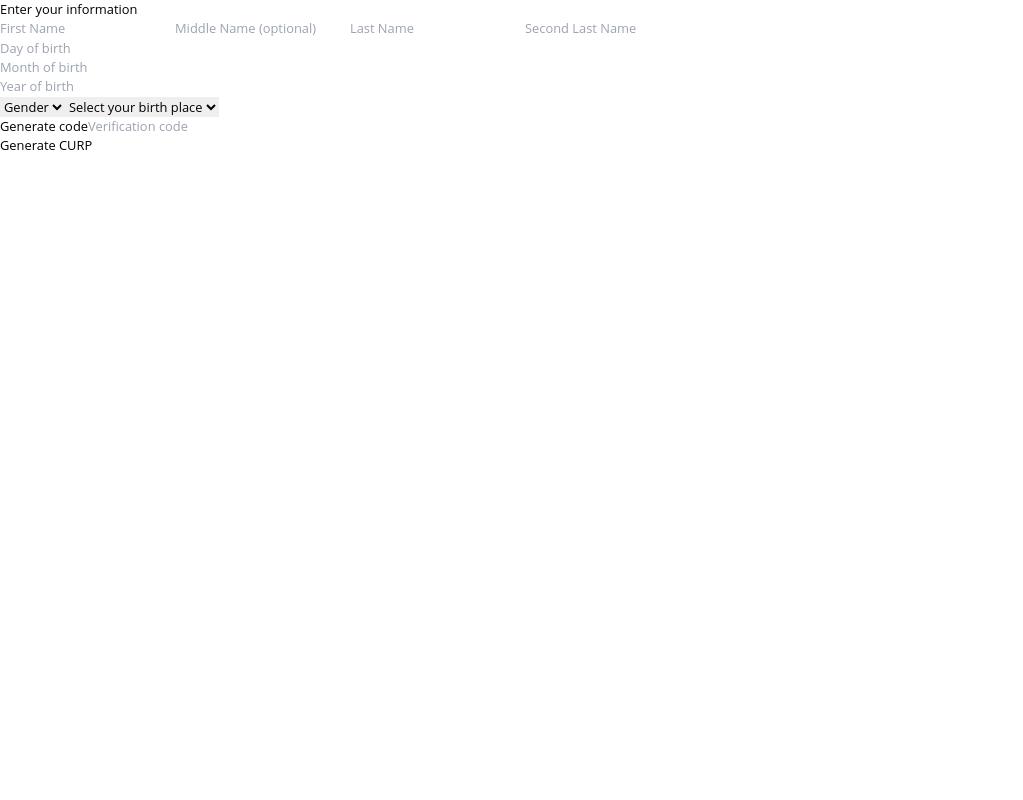
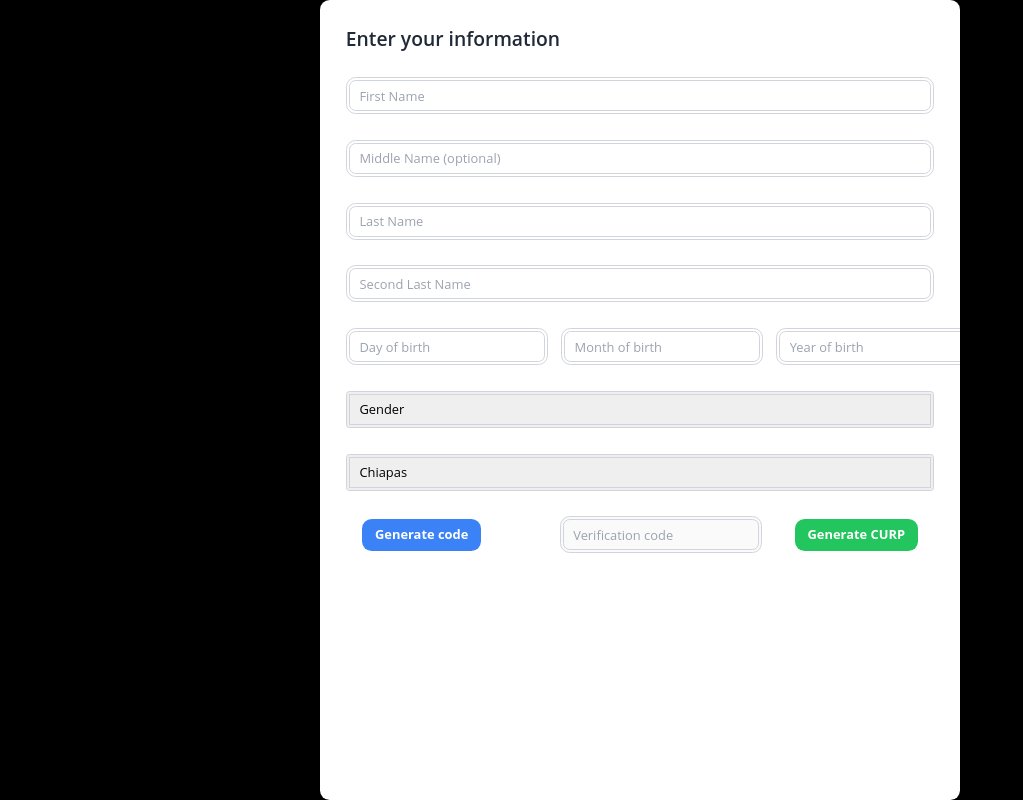
Before and after one commit to DarinelGuillen/Lenguajes, a React (Vite) app: page /CURP in a window 1280 px wide. Shown: the whole page, without its empty margins (0-1023 px from the left). Built offline with nearby package versions, Linux system fonts and the light colour scheme.

Commit message:
[update] CURP GENERATOR DONE

```diff
--- a/package.json
+++ b/package.json
@@ -15,6 +15,7 @@
     "autoprefixer": "^10.4.17",
     "react": "^18.2.0",
     "react-dom": "^18.2.0",
+    "react-qr-code": "^2.0.12",
     "react-router-dom": "^6.19.0",
     "xlsx": "^0.18.5"
   },
--- a/src/assets/css/index.css
+++ b/src/assets/css/index.css
@@ -13,7 +13,8 @@
 * {
     margin: 0;
     box-sizing: border-box;
-}
+    padding: 0;
+  }
 
 html {
     background-color: #ffffff;
--- a/src/pages/CURP.jsx
+++ b/src/pages/CURP.jsx
@@ -1,10 +1,7 @@
 import React, { useState } from 'react';
-import QRCode from "react-qr-code";
 import '../assets/css/CURP.css'
 
-
 function CURP() {
-  const [verificationCode, setVerificationCode] = useState('');
   const [randomCode, setRandomCode] = useState('');
   const [firstName, setFirstName] = useState('');
   const [middleName, setMiddleName] = useState('');
@@ -14,8 +11,10 @@ function CURP() {
   const [month, setMonth] = useState('');
   const [year, setYear] = useState('');
   const [gender, setGender] = useState('');
-  const [birthPlace, setBirthPlace] = useState('');
+  const [birthPlace, setBirthPlace] = useState('CS'); // Default birth place set to Chiapas
   const [generatedCURP, setGeneratedCURP] = useState('');
+  const [verificationCode, setVerificationCode] = useState('');
+
 
   function generateRandomCode() {
     return Math.floor(10 + Math.random() * 90);
@@ -47,11 +46,17 @@ function CURP() {
 
   const handleSubmit = (event) => {
     event.preventDefault();
+    console.log("🚀 ~ handleSubmit ~ handleSubmit:")
+    if (!verificationCode) { // Verifica si verificationCode es undefined, null, o una cadena vacía ('')
+      if (verificationCode === '') {
+        alert('El código de verificación no existe. Por favor, ingresa el código.\n faltan datos');
+      } else {
+        alert('No se ha generado ningún código de verificación. Por favor, genera el código antes de continuar.');
+      }
+    } else {
+      console.log('Todo bien, código generado.');
 
-    if (verification !== randomCode.toString()) {
-      alert('Incorrect verification code.');
-      return;
-    }
+
 
     if (!firstName || !lastName || !day || !month || !year || !gender || !birthPlace) {
       alert('Please complete all required fields.');
@@ -65,6 +70,7 @@ function CURP() {
 
     const curp = generateCURP();
     setGeneratedCURP(curp);
+    }
   };
 
   const getSecondVowel = (surname) => {
@@ -108,16 +114,6 @@ function CURP() {
     return 'X';
   };
 
-  function downloadFile(curp) {
-    const element = document.createElement("a");
-    const file = new Blob([curp], { type: "text/plain" });
-    element.href = URL.createObjectURL(file);
-    element.download = "curp.txt";
-    document.body.appendChild(element);
-    element.click();
-    document.body.removeChild(element);
-  }
-
   const generateCURP = () => {
     let firstNameToGenerate = firstName.toUpperCase();
     if (firstNameToGenerate === 'MARIA' || firstNameToGenerate === 'JOSE') {
@@ -141,124 +137,95 @@ function CURP() {
 
   return (
     <>
-      <div className='container'>
-        <div className='containerform'>
-          <form className="form" onSubmit={handleSubmit}>
-            <div>
-              <p className="title">Enter your information</p>
-              <label>
-                <input className="input" type="text" placeholder="First Name" required="" value={firstName} onChange={(e) => setFirstName(e.target.value)} />
+      <div className={`bg-black h-screen w-100vw  ${generatedCURP ? 'flex justify-between' : 'flex justify-center'} `}>
+        <div className={`bg-white shadow-xl rounded-xl overflow-hidden w-1/2`}>
+          <form className="p-8 " onSubmit={handleSubmit}>
+            <p className="text-2xl font-semibold text-gray-800 mb-8">Enter your information</p>
+            <label className="block mb-8">
+              <input className="appearance-none border-double border-4 border-gray-300 rounded-xl w-full py-2 px-3 text-black leading-tight focus:outline-none focus:shadow-outline" type="text" placeholder="First Name" required value={firstName} onChange={(e) => setFirstName(e.target.value)} />
+            </label>
+            <label className="block mb-8">
+              <input className="appearance-none border-double border-4 border-gray-300 rounded-xl w-full py-2 px-3 text-black leading-tight focus:outline-none focus:shadow-outline" type="text" placeholder="Middle Name (optional)" value={middleName} onChange={(e) => setMiddleName(e.target.value)} />
+            </label>
+            <label className="block mb-8">
+              <input className="appearance-none border-double border-4 border-gray-300 rounded-xl w-full py-2 px-3 text-black leading-tight focus:outline-none focus:shadow-outline" type="text" placeholder="Last Name" required value={lastName} onChange={(e) => setLastName(e.target.value)} />
+            </label>
+            <label className="block mb-8">
+              <input className="appearance-none border-double border-4 border-gray-300 rounded-xl w-full py-2 px-3 text-black leading-tight focus:outline-none focus:shadow-outline" type="text" placeholder="Second Last Name" required value={secondLastName} onChange={(e) => setSecondLastName(e.target.value)} />
+            </label>
+            <div className="flex gap-4 mb-8">
+              <label className="flex-1">
+                <input className="appearance-none border-double border-4 border-gray-300 rounded-xl py-2 px-3 text-black leading-tight focus:outline-none focus:shadow-outline" type="number" placeholder="Day of birth" maxLength="2" required value={day} onChange={handleDayChange} />
               </label>
-              <label>
-                <input className="input" type="text" placeholder="Middle Name (optional)" value={middleName} onChange={(e) => setMiddleName(e.target.value)} />
+              <label className="flex-1">
+                <input className="appearance-none border-double border-4 border-gray-300 rounded-xl py-2 px-3 text-black leading-tight focus:outline-none focus:shadow-outline" type="number" placeholder="Month of birth" maxLength="2" required value={month} onChange={handleMonthChange} />
               </label>
-              <label>
-                <input className="input" type="text" placeholder="Last Name" required="" value={lastName} onChange={(e) => setLastName(e.target.value)} />
-              </label>
-              <label>
-                <input className="input" type="text" placeholder="Second Last Name" required="" value={secondLastName} onChange={(e) => setSecondLastName(e.target.value)} />
+              <label className="flex-1">
+                <input className="appearance-none border-double border-4 border-gray-300 rounded-xl py-2 px-3 text-black leading-tight focus:outline-none focus:shadow-outline" type="number" placeholder="Year of birth" maxLength="4" required value={year} onChange={handleYearChange} />
               </label>
             </div>
-            <div className="flexdate">
-              <div>
-                <label>
-                  <input className="input" type="number" placeholder="Day of birth" maxLength="2" required="" value={day} onChange={handleDayChange} />
-                </label>
-              </div>
-              <div>
-                <label>
-                  <input className="input" type="number" placeholder="Month of birth" maxLength="2" required="" value={month} onChange={handleMonthChange} />
-                </label>
-              </div>
-              <div>
-                <label>
-                  <input className="input" type="number" placeholder="Year of birth" maxLength="4" required="" value={year} onChange={handleYearChange} />
-                </label>
-              </div>
-            </div>
-            <label>
-              <select className="input" value={gender} onChange={(e) => setGender(e.target.value)}>
+            <label className="block mb-8">
+              <select className="appearance-none border-double border-4 border-gray-300 rounded w-full py-2 px-3 text-black leading-tight focus:outline-none focus:shadow-outline" value={gender} onChange={(e) => setGender(e.target.value)}>
                 <option value="">Gender</option>
                 <option value="H">Male</option>
                 <option value="M">Female</option>
               </select>
             </label>
-            <label>
-            <select className="input" value={birthPlace} onChange={(e) => setBirthPlace(e.target.value)}>
-                <option value="">Select your birth place</option>
-                <option value="AS">Aguascalientes</option>
-                <option value="BC">Baja California</option>
-                <option value="BS">Baja California Sur</option>
-                <option value="CC">Campeche</option>
+            <label className="block mb-8">
+              <select className="appearance-none border-double border-4 border-gray-300 rounded w-full py-2 px-3 text-black leading-tight focus:outline-none focus:shadow-outline" value={birthPlace} onChange={(e) => setBirthPlace(e.target.value)}>
                 <option value="CS">Chiapas</option>
-                <option value="CH">Chihuahua</option>
-                <option value="CL">Coahuila</option>
-                <option value="CM">Colima</option>
-                <option value="DF">Mexico City</option>
-                <option value="DG">Durango</option>
-                <option value="GT">Guanajuato</option>
-                <option value="GR">Guerrero</option>
-                <option value="HG">Hidalgo</option>
-                <option value="JC">Jalisco</option>
-                <option value="MC">State of Mexico</option>
-                <option value="MN">Michoacán</option>
-                <option value="MS">Morelos</option>
-                <option value="NT">Nayarit</option>
-                <option value="NL">Nuevo León</option>
-                <option value="OC">Oaxaca</option>
-                <option value="PL">Puebla</option>
-                <option value="QT">Querétaro</option>
-                <option value="QR">Quintana Roo</option>
-                <option value="SP">San Luis Potosí</option>
-                <option value="SL">Sinaloa</option>
-                <option value="SR">Sonora</option>
-                <option value="TC">Tabasco</option>
-                <option value="TS">Tamaulipas</option>
-                <option value="TL">Tlaxcala</option>
-                <option value="VZ">Veracruz</option>
-                <option value="YN">Yucatán</option>
-                <option value="ZS">Zacatecas</option>
               </select>
             </label>
-            <div className='flex'>
-              <div>
-                <button className="generationcode" type="button" onClick={handleRandomCodeGeneration}> Generate code</button>
-                <span>{randomCode}</span>
-              </div>
-              <div>
+            <div className='flex justify-around items-center mb-8'>
+              <button className="bg-blue-500 hover:bg-blue-700 rounded-xl text-white font-bold py-2 px-4   focus:outline-none focus:shadow-outline" type="button" onClick={handleRandomCodeGeneration}> Generate code</button>
+              <span className="ml-4">{randomCode}</span>
               <input
-                className="input"
+                className="appearance-none border-double border-4 border-gray-300 rounded-xl py-2 px-3 text-black leading-tight focus:outline-none focus:shadow-outline"
                 type="text"
                 placeholder="Verification code"
+                disabled={!randomCode}
                 value={verificationCode}
-                onChange={(e) => setVerificationCode(e.target.value)}/>
+                onChange={(e) => setVerificationCode(e.target.value)} />
+              <button className="bg-green-500 rounded-xl hover:bg-gray-900 text-white font-bold py-2 px-4 focus:outline-none focus:shadow-outline" type="submit" disabled={verificationCode !== randomCode.toString()}>Generate CURP</button>
+            </div>
+          </form>
+        </div>
+        {generatedCURP && (
+          <div className=' w-1/2 h-screen bg-white rounded-xl flex-grow items-center justify-center'>
+            <div className='bg-black h-full flex-col items-center justify-center shadow-md rounded-xl p-12 pt-32'>
+              {/* <h1 className="text-2xl font-bold text-white mb-4">Applicant's CURP Data:</h1>
+              <p className="text-xl text-white"><span className="font-semibold">First Name(s):</span> {firstName} {middleName}</p>
+              <p className="text-xl text-white"><span className="font-semibold">Last Name:</span> {lastName}</p>
+              <p className="text-xl text-white"><span className="font-semibold">Second Last Name:</span> {secondLastName}</p>
+              <p className="text-xl text-white"><span className="font-semibold">Gender:</span> {gender}</p>
+              <p className="text-xl text-white"><span className="font-semibold">Date of Birth:</span> {day}/{month}/{year}</p>
+              <p className="text-xl text-white"><span className="font-semibold">Birth Place:</span> {birthPlace}</p> */}
+              <div className='flex items-center justify-center w-full'>
+
+                <div className='px-10  bg-white rounded-xl flex grow-0 items-center justify-center mt-20 '>
+                  <p className="animate-bounce text-[50px] text-black ">
+                    <span className="font-semibold">CURP:
+                    </span>
+                  </p>
+                </div>
+              </div>
+
+
+              <div className='w-full  rounded-full flex items-center justify-center mt-10'>
+                <p className="text-[50px] text-white">
+
+                  {generatedCURP
+                  }</p>
               </div>
             </div>
-            <button className="generation" type="submit">Generate CURP</button>
-          </form>
-        </div>
-        <div className='info'>
-          {generatedCURP && (
-            <div className='curp'>
-              <p>Applicant's CURP data:</p>
-              <p>First Name(s): {firstName} {middleName}</p>
-              <p>Last Name: {lastName}</p>
-              <p>Second Last Name: {secondLastName}</p>
-              <p>Gender: {gender}</p>
-              <p>Date of Birth: {day}/{month}/{year}</p>
-              <p>Birth Place: {birthPlace}</p>
-              <p>CURP: {generatedCURP}</p>
-                   <QRCode value={generatedCURP} size={90}/>
-                   <div>
-                    <button className="generationQR" onClick={() => downloadFile(generatedCURP)}>
-                      Download CURP
-                    </button>
-                    </div>
-            </div>
-          )}
-        </div>
+
+          </div>
+        )}
       </div>
     </>
+
+
   );
 }
+
 export default CURP;
```
Also changed, not shown: 1 other file (tests, documents, lock files or other folders).
